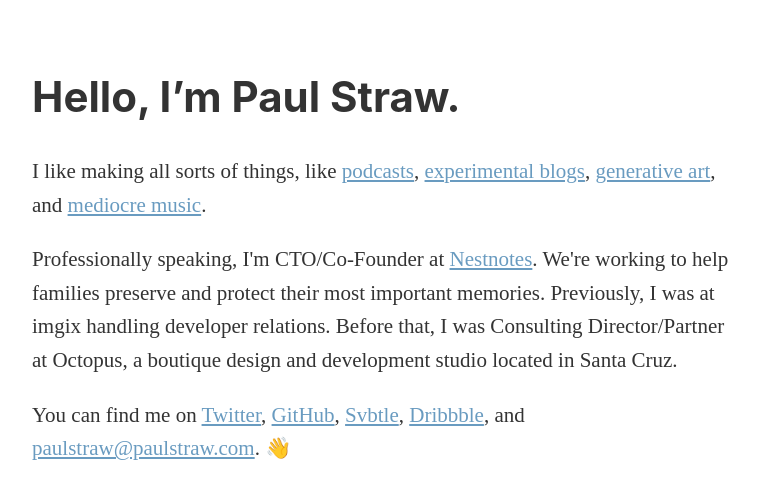
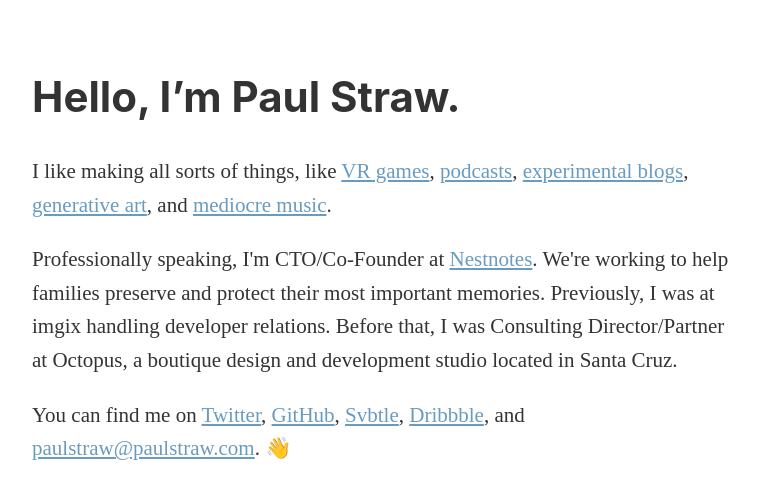
Before and after one commit to paulstraw/paulstraw, a website: page index.html in a window 1280 px wide. Shown: the whole page, without its empty margins (258-1017 px from the left). Drawn offline with Linux system fonts and the light colour scheme; a web font is replaced by a local one.

Commit message:
Add Microcosm link.

```diff
--- a/index.html
+++ b/index.html
@@ -56,7 +56,7 @@
       <main>
         <h1>Hello, I’m Paul Straw.</h1>
 
-        <p>I like making all sorts of things, like <a href="https://spec.fm/podcasts/does-not-compute">podcasts</a>, <a href="https://paul.st/FPChw0kkZKQU.html">experimental blogs</a>, <a href="http://seainthesky.com/">generative art</a>, and <a href="https://soundcloud.com/paulstraw">mediocre music</a>.</p>
+        <p>I like making all sorts of things, like <a href="https://paulstraw.itch.io/microcosm">VR games</a>, <a href="https://spec.fm/podcasts/does-not-compute">podcasts</a>, <a href="https://paul.st/FPChw0kkZKQU.html">experimental blogs</a>, <a href="http://seainthesky.com/">generative art</a>, and <a href="https://soundcloud.com/paulstraw">mediocre music</a>.</p>
 
         <p>Professionally speaking, I'm CTO/Co-Founder at <a href="https://nestnotes.com">Nestnotes</a>. We're working to help families preserve and protect their most important memories. Previously, I was at imgix handling developer relations. Before that, I was Consulting Director/Partner at Octopus, a boutique design and development studio located in Santa Cruz.</p>
 
```
